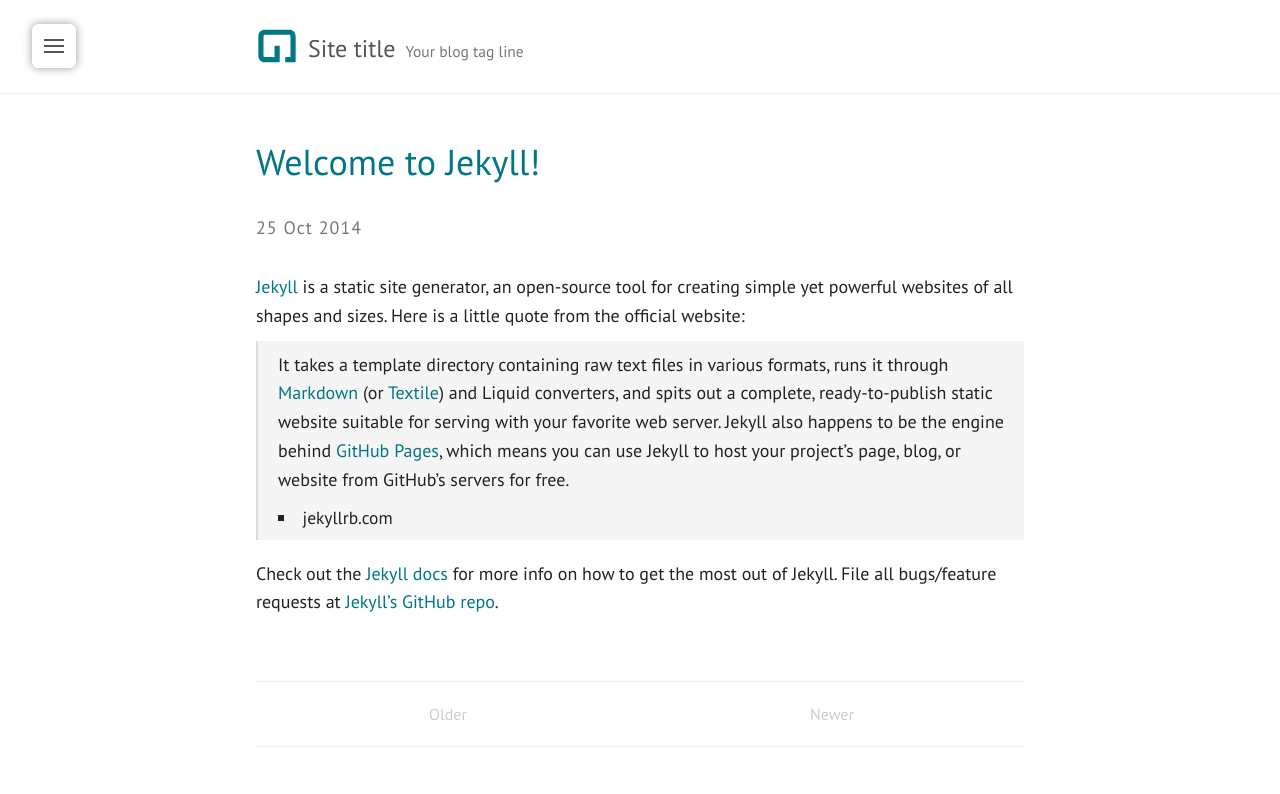
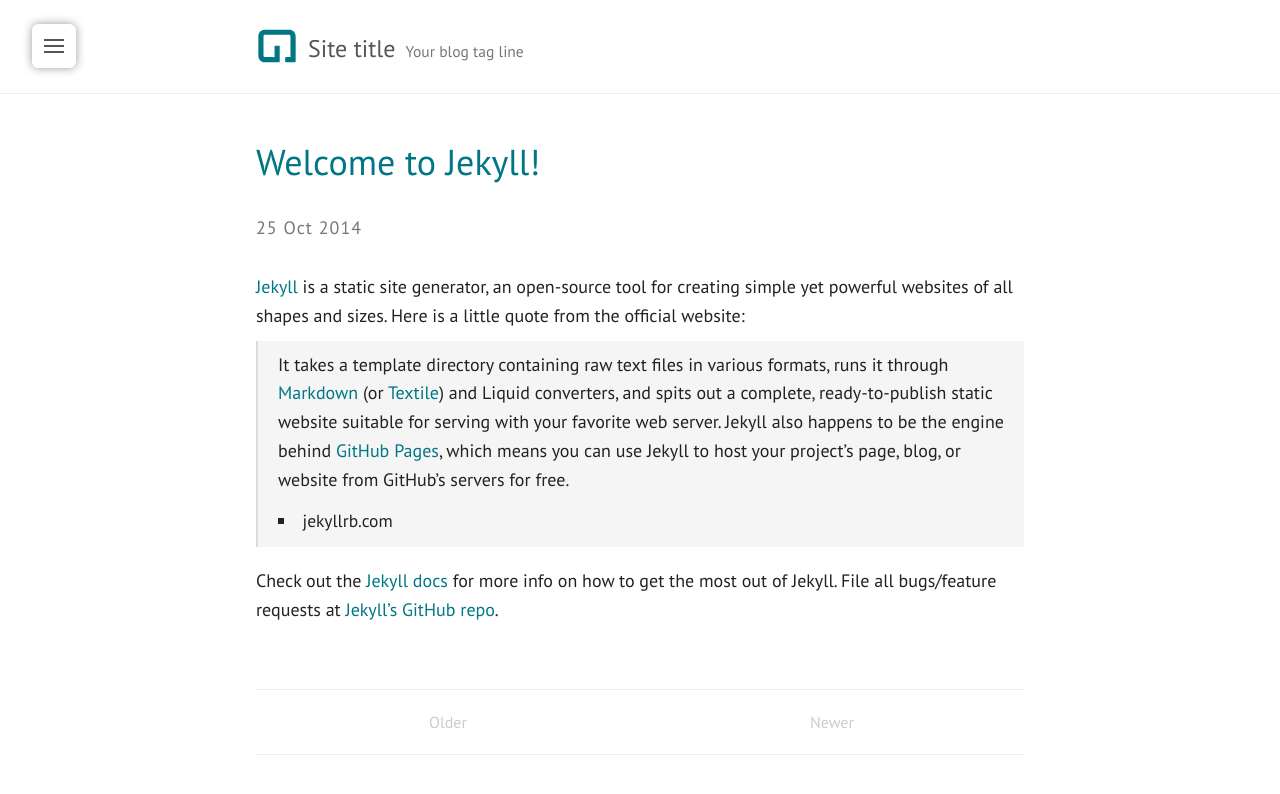
Before and after one commit to gayanvirajith/go, a Jekyll site: the page built from index.html, in a window 1280 px wide. Shown: the top 794 px of the page. Built offline with Jekyll 4.4.1, drawn with Linux system fonts in a browser that asks for light colours; the list of posts is cut into pages by our own code.

Commit message:
Modified line-height for list styles

```diff
--- a/assets/css/_sass/base/_type.scss
+++ b/assets/css/_sass/base/_type.scss
@@ -168,7 +168,7 @@
   }
 
   li {
-    line-height: $line-height-base;
+    line-height: $list-style-line-height;
   }
 }
 
--- a/assets/css/_sass/helpers/_variables.scss
+++ b/assets/css/_sass/helpers/_variables.scss
@@ -58,3 +58,5 @@
 $blockquote-border-color:   #DDDDDD;
 // Blockquote background color
 $blockquote-background-color: #F5F5F5;
+// List styles line line-height
+$list-style-line-height: $line-height-base * 1.3;
```
